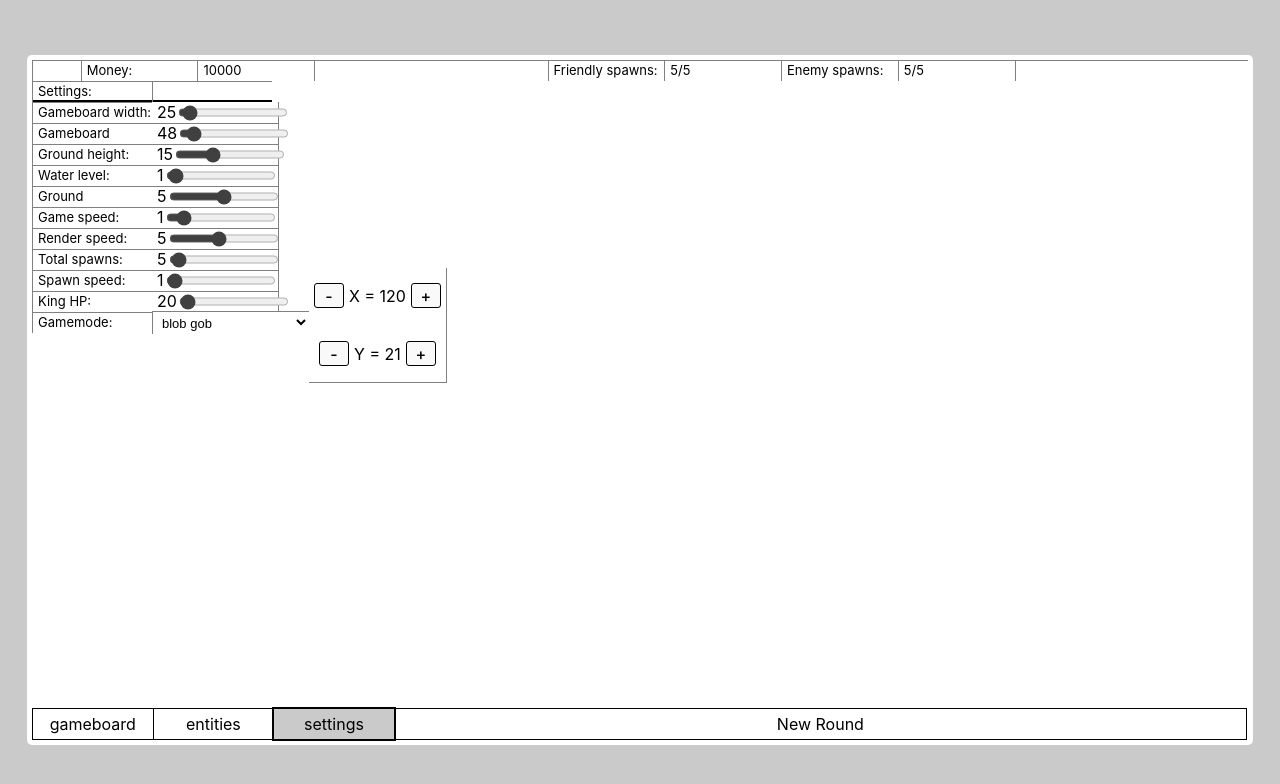
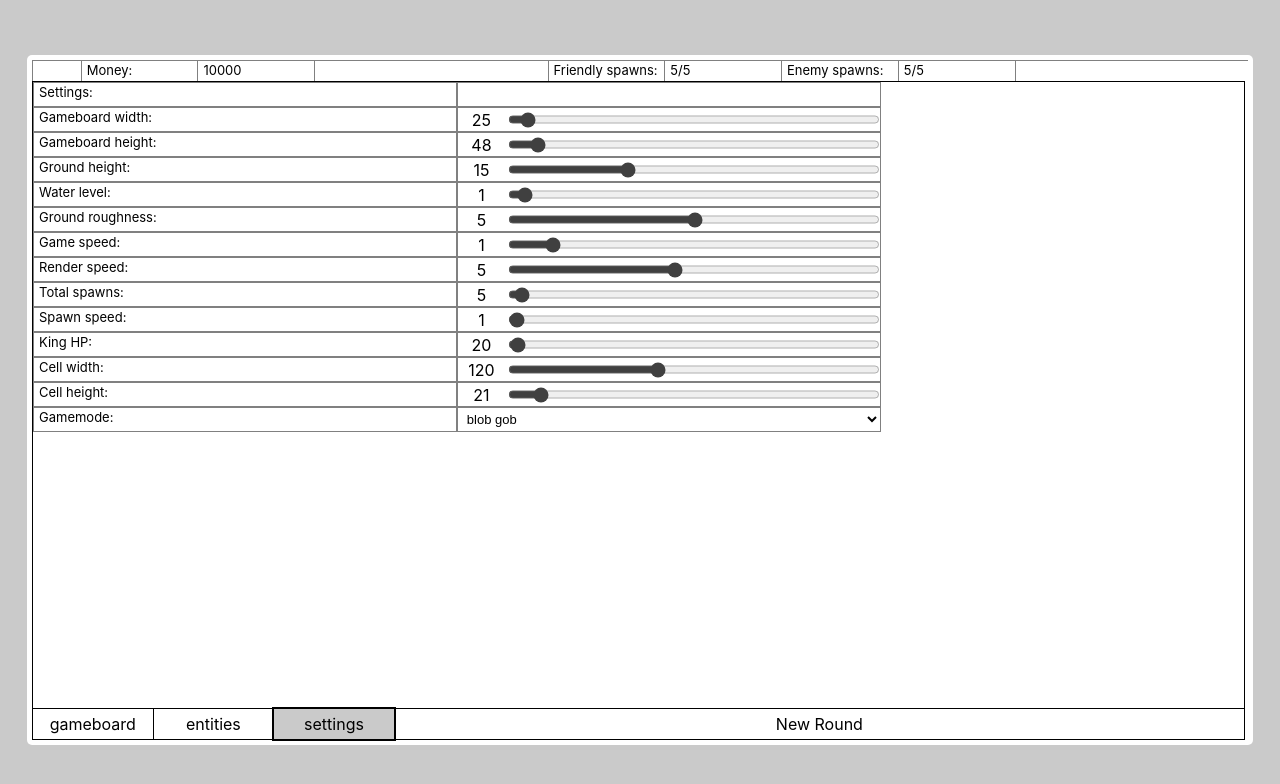
Before and after one commit to daefron/spreadsheet-creep, a React (Vite) app: page / in a window 1280 px wide. Both pictures are taken after a click on the button "settings". Shown: the top 784 px of the page. Built offline with nearby package versions, Linux system fonts and the light colour scheme.

Commit message:
tidied up settings css

```diff
--- a/src/App.css
+++ b/src/App.css
@@ -65,7 +65,7 @@ body {
 }
 #newButton {
   border: solid, black, 1px;
-  width: calc(70% + 2px);
+  width: calc(70%);
 }
 .tab {
   border: solid, black, 1px;
@@ -108,9 +108,8 @@ p {
 }
 input,
 select,
-.settingTitle,
-.statTitle,
-.stat {
+.stat,
+.statTitle {
   cursor: initial;
   font-size: 13px;
   margin: 0;
@@ -137,52 +136,68 @@ select,
 .purchasableCell:focus {
   outline: none;
 }
+#settingsHolder {
+  width: calc(100% - 5px);
+  border: solid 1px black;
+}
+#settings {
+  width: 70%;
+}
 .settingHolder {
+  width: 100%;
   display: flex;
-  align-items: center;
-  height: 21px;
-  box-shadow: -1px 0px 0px 0px black;
+}
+.settingHolder > div > p {
+  margin: 0;
+  width: 10%;
+  height: 23px;
+  text-align: center;
+}
+.settingTitle {
+  width: 50%;
+  height: 25px;
+  font-size: 13px;
+  margin: 0;
+  padding: 0;
+  text-indent: 5px;
+  border-width: 1px;
+  border-color: grey;
+  border-style: solid;
+  background-color: white;
+  user-select: none;
+  box-sizing: border-box;
 }
 select {
-  width: 157px;
-  height: 23px;
-  padding-left: 0px;
+  width: 50%;
+  height: 25px;
+  border: solid 1px grey;
 }
-#purchasables {
-  margin-top: -3px;
+option {
+  padding: 0px;
 }
 .settingSlider {
   accent-color: #404040;
-  width: 110px;
+  width: 88%;
 }
 .settingHolder > div {
-  padding-inline: 5px;
+  width: 50%;
+  text-indent: 5px;
   display: flex;
   align-items: center;
   justify-content: space-between;
-  gap: 2px;
-  border-bottom: solid 1px grey;
-  border-right: solid 1px grey;
-}
-#dimensions {
-  display: flex;
-  flex-direction: column;
-  margin-top: 5px;
-}
-.dimensionButtonHolder {
-  display: flex;
-  justify-content: space-between;
-  align-items: center;
-  gap: 5px;
-  height: 50%;
+  border: solid 1px grey;
+  box-sizing: border-box;
 }
 .dimensionButton {
   border: solid 1px;
-  border-radius: 3px;
+  border-radius: 0px;
   width: 30px;
   height: 25px;
   padding: 0px;
   margin: 0px;
+}
+#purchasables {
+  margin-top: -3px;
 }
 #xScroll {
   position: sticky;
@@ -207,7 +222,7 @@ select {
 }
 #yScroll {
   position: sticky;
-  margin-left: -5px;
+  margin-left: -9px;
   width: 4px;
 }
 #yScroll:hover {
--- a/src/Game Logic/Render.jsx
+++ b/src/Game Logic/Render.jsx
@@ -1194,10 +1194,13 @@ export default function engineOutput() {
     gameMode.current = e.target.value;
     renderUpdate();
   }
-  function toggleSettings() {
-    if (settingsState === "flex") {
-      setSettingsState("none");
-    } else setSettingsState("flex");
+  function updateCellWidth(e) {
+    cellWidth.current = e.target.value;
+    renderUpdate();
+  }
+  function updateCellHeight(e) {
+    cellHeight.current = e.target.value;
+    renderUpdate();
   }
   function xDown() {
     if (cellWidth.current <= 10) {
@@ -1374,45 +1377,13 @@ export default function engineOutput() {
           }
         >
           <div id="settings">
-            <div
-              className="settingHolder"
-              style={{ display: "flex", alignItems: "center" }}
-            >
-              <p
-                className="settingTitle"
-                style={{
-                  boxShadow: "inset 0px -2px 0px 0px black",
-                  width: cellWidth.current + "px",
-                  height: cellHeight.current + "px",
-                }}
-              >
-                Settings:
-              </p>
-              <input
-                id="settingTitle"
-                style={{
-                  boxShadow: "inset 0px -2px 0px 0px black",
-                  width: cellWidth.current + "px",
-                  height: cellHeight.current + "px",
-                }}
-              ></input>
+            <div className="settingHolder">
+              <p className="settingTitle">Settings:</p>
+              <input className="settingTitle"></input>
             </div>
             <div className="settingHolder">
-              <p
-                style={{
-                  width: cellWidth.current + "px",
-                  height: cellHeight.current + "px",
-                }}
-                className="settingTitle"
-              >
-                Gameboard width:
-              </p>
-              <div
-                style={{
-                  width: cellWidth.current - 4 + "px",
-                  height: cellHeight.current + "px",
-                }}
-              >
+              <p className="settingTitle">Gameboard width:</p>
+              <div>
                 <p>{gameboardWidth.current}</p>
                 <input
                   id="boardWidth"
@@ -1426,21 +1397,8 @@ export default function engineOutput() {
               </div>
             </div>
             <div className="settingHolder">
-              <p
-                style={{
-                  width: cellWidth.current + "px",
-                  height: cellHeight.current + "px",
-                }}
-                className="settingTitle"
-              >
-                Gameboard height:
-              </p>
-              <div
-                style={{
-                  width: cellWidth.current - 4 + "px",
-                  height: cellHeight.current + "px",
-                }}
-              >
+              <p className="settingTitle">Gameboard height:</p>
+              <div>
                 <p>{gameboardHeight.current}</p>
                 <input
                   id="boardHeight"
@@ -1454,21 +1412,8 @@ export default function engineOutput() {
               </div>
             </div>
             <div className="settingHolder">
-              <p
-                style={{
-                  width: cellWidth.current + "px",
-                  height: cellHeight.current + "px",
-                }}
-                className="settingTitle"
-              >
-                Ground height:
-              </p>
-              <div
-                style={{
-                  width: cellWidth.current - 4 + "px",
-                  height: cellHeight.current + "px",
-                }}
-              >
+              <p className="settingTitle">Ground height:</p>
+              <div>
                 <p>{groundLevel.current}</p>
                 <input
                   id="groundLevel.current"
@@ -1482,21 +1427,8 @@ export default function engineOutput() {
               </div>
             </div>
             <div className="settingHolder">
-              <p
-                style={{
-                  width: cellWidth.current + "px",
-                  height: cellHeight.current + "px",
-                }}
-                className="settingTitle"
-              >
-                Water level:
-              </p>
-              <div
-                style={{
-                  width: cellWidth.current - 4 + "px",
-                  height: cellHeight.current + "px",
-                }}
-              >
+              <p className="settingTitle">Water level:</p>
+              <div>
                 <p>{waterLevel.current}</p>
                 <input
                   id="waterLevel.current"
@@ -1510,21 +1442,8 @@ export default function engineOutput() {
               </div>
             </div>
             <div className="settingHolder">
-              <p
-                style={{
-                  width: cellWidth.current + "px",
-                  height: cellHeight.current + "px",
-                }}
-                className="settingTitle"
-              >
-                Ground roughness:
-              </p>
-              <div
-                style={{
-                  width: cellWidth.current - 4 + "px",
-                  height: cellHeight.current + "px",
-                }}
-              >
+              <p className="settingTitle">Ground roughness:</p>
+              <div>
                 <p>{groundRoughness.current}</p>
                 <input
                   id="groundRoughness.current"
@@ -1538,21 +1457,8 @@ export default function engineOutput() {
               </div>
             </div>
             <div className="settingHolder">
-              <p
-                style={{
-                  width: cellWidth.current + "px",
-                  height: cellHeight.current + "px",
-                }}
-                className="settingTitle"
-              >
-                Game speed:
-              </p>
-              <div
-                style={{
-                  width: cellWidth.current - 4 + "px",
-                  height: cellHeight.current + "px",
-                }}
-              >
+              <p className="settingTitle">Game speed:</p>
+              <div>
                 <p>{gameSpeed.current}</p>
                 <input
                   id="gameSpeed.current"
@@ -1566,21 +1472,8 @@ export default function engineOutput() {
               </div>
             </div>
             <div className="settingHolder">
-              <p
-                style={{
-                  width: cellWidth.current + "px",
-                  height: cellHeight.current + "px",
-                }}
-                className="settingTitle"
-              >
-                Render speed:
-              </p>
-              <div
-                style={{
-                  width: cellWidth.current - 4 + "px",
-                  height: cellHeight.current + "px",
-                }}
-              >
+              <p className="settingTitle">Render speed:</p>
+              <div>
                 <p>{renderSpeed.current}</p>
                 <input
                   id="renderSpeed.current"
@@ -1594,21 +1487,8 @@ export default function engineOutput() {
               </div>
             </div>
             <div className="settingHolder">
-              <p
-                style={{
-                  width: cellWidth.current + "px",
-                  height: cellHeight.current + "px",
-                }}
-                className="settingTitle"
-              >
-                Total spawns:
-              </p>
-              <div
-                style={{
-                  width: cellWidth.current - 4 + "px",
-                  height: cellHeight.current + "px",
-                }}
-              >
+              <p className="settingTitle">Total spawns:</p>
+              <div>
                 <p>{totalSpawns.current}</p>
                 <input
                   id="totalSpawns.current"
@@ -1622,21 +1502,8 @@ export default function engineOutput() {
               </div>
             </div>
             <div className="settingHolder">
-              <p
-                style={{
-                  width: cellWidth.current + "px",
-                  height: cellHeight.current + "px",
-                }}
-                className="settingTitle"
-              >
-                Spawn speed:
-              </p>
-              <div
-                style={{
-                  width: cellWidth.current - 4 + "px",
-                  height: cellHeight.current + "px",
-                }}
-              >
+              <p className="settingTitle">Spawn speed:</p>
+              <div>
                 <p>{spawnSpeed.current}</p>
                 <input
                   id="spawnSpeed.current"
@@ -1650,21 +1517,8 @@ export default function engineOutput() {
               </div>
             </div>
             <div className="settingHolder">
-              <p
-                style={{
-                  width: cellWidth.current + "px",
-                  height: cellHeight.current + "px",
-                }}
-                className="settingTitle"
-              >
-                King HP:
-              </p>
-              <div
-                style={{
-                  width: cellWidth.current - 4 + "px",
-                  height: cellHeight.current + "px",
-                }}
-              >
+              <p className="settingTitle">King HP:</p>
+              <div>
                 <p>{kingHP.current}</p>
                 <input
                   id="kingHP.current"
@@ -1677,24 +1531,42 @@ export default function engineOutput() {
                 ></input>
               </div>
             </div>
-            <div
-              className="settingHolder"
-              style={{ display: "flex", alignItems: "center" }}
-            >
-              <p
-                style={{
-                  width: cellWidth.current + "px",
-                  height: cellHeight.current + "px",
-                }}
-                className="settingTitle"
-              >
-                Gamemode:
-              </p>
+            <div className="settingHolder">
+              <p className="settingTitle">Cell width: </p>
+              <div>
+                <p>{cellWidth.current}</p>
+                <input
+                  id="cellWidth"
+                  className="settingSlider"
+                  type="range"
+                  min="1"
+                  max="300"
+                  value={cellWidth.current}
+                  onChange={updateCellWidth}
+                ></input>
+              </div>
+            </div>
+            <div className="settingHolder">
+              <p className="settingTitle">Cell height:</p>
+              <div>
+                <p>{cellHeight.current}</p>
+                <input
+                  id="cellHeight"
+                  className="settingSlider"
+                  type="range"
+                  min="1"
+                  max="300"
+                  value={cellHeight.current}
+                  onChange={updateCellHeight}
+                ></input>
+              </div>
+            </div>
+            <div className="settingHolder">
+              <p className="settingTitle">Gamemode:</p>
               <select
                 id="gamemode.currentSelect"
                 defaultValue={gameMode.current}
                 onChange={updateGameMode}
-                style={{ color: "black" }}
               >
                 <option value="king">king</option>
                 <option value="battle">battle</option>
@@ -1703,26 +1575,6 @@ export default function engineOutput() {
                 <option value="blob gob">blob gob</option>
                 <option value="sandbox">sandbox</option>
               </select>
-              <div id="dimensions">
-                <div className="dimensionButtonHolder">
-                  <button className="dimensionButton" onClick={xDown}>
-                    -
-                  </button>
-                  <p>X = {cellWidth.current}</p>
-                  <button className="dimensionButton" onClick={xUp}>
-                    +
-                  </button>
-                </div>
-                <div className="dimensionButtonHolder">
-                  <button className="dimensionButton" onClick={yDown}>
-                    -
-                  </button>
-                  <p>Y = {cellHeight.current}</p>
-                  <button className="dimensionButton" onClick={yUp}>
-                    +
-                  </button>
-                </div>
-              </div>
             </div>
           </div>
         </div>
```
